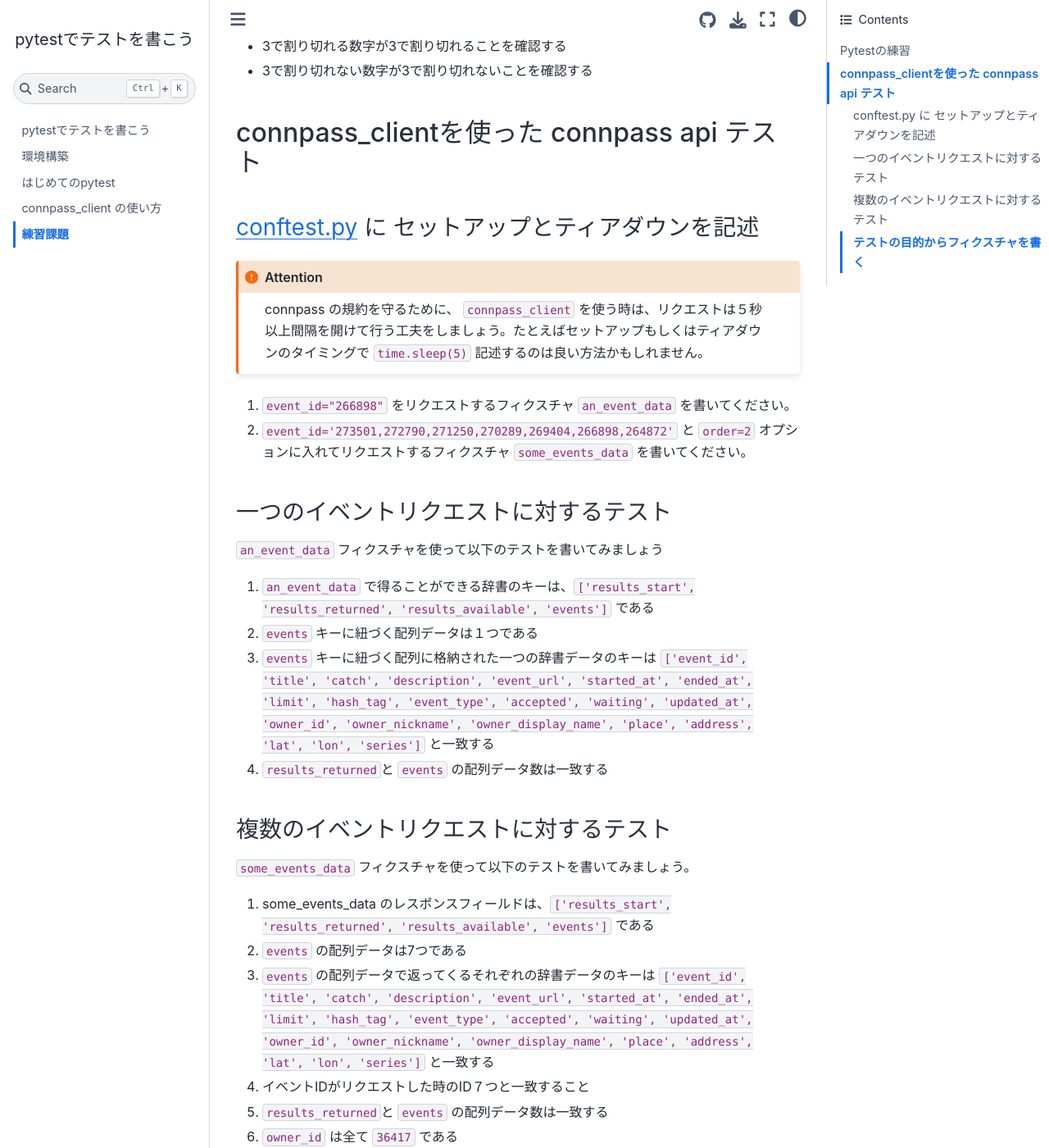
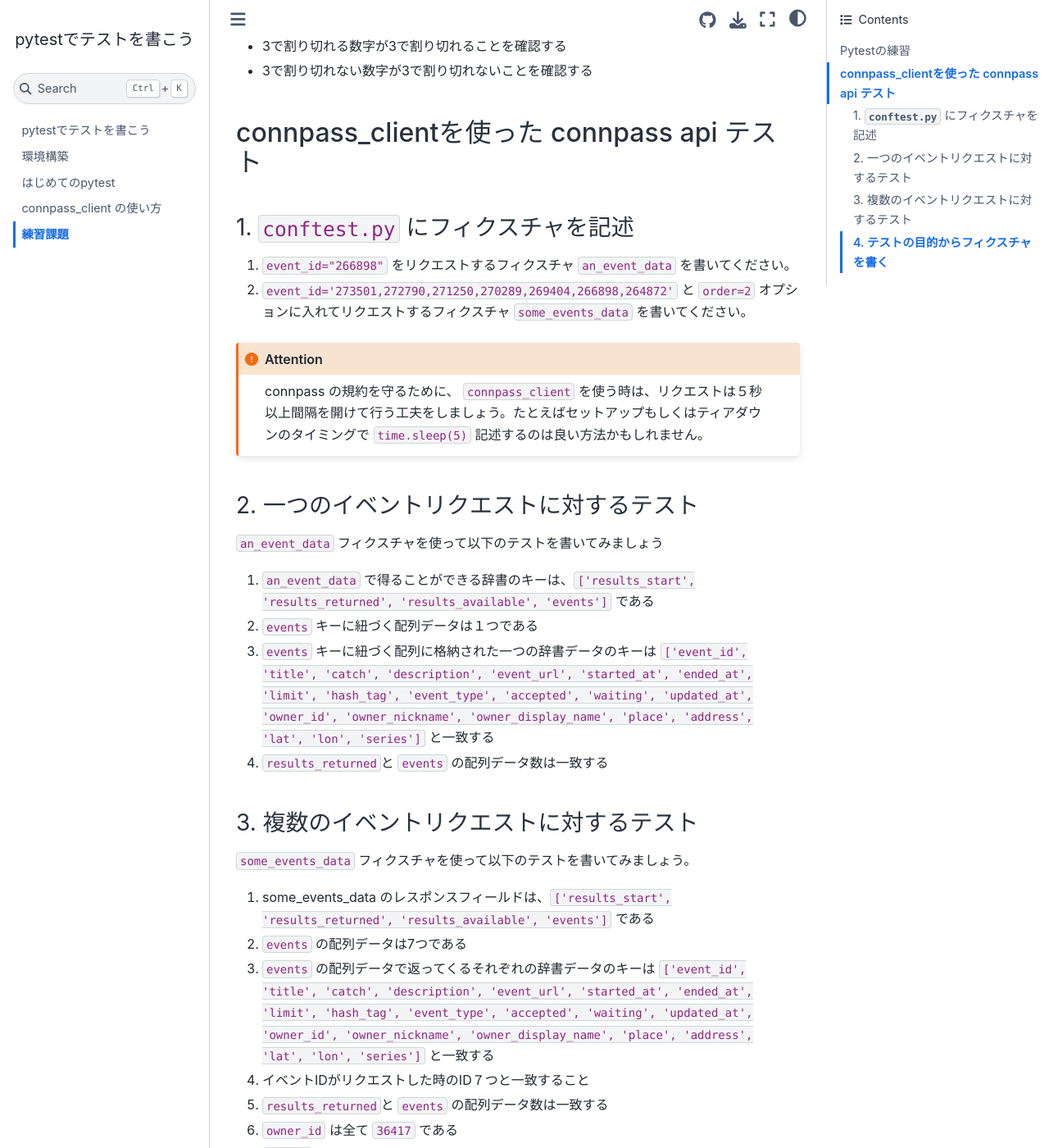
Before and after one commit to fin-py/pytest-hands-on, a Jupyter Book: the page built from docs/exercise.md, in a window 1280 px wide and 1400 px high, scrolled down 400 px. Shown: the whole window at 82% size. Built offline with Jupyter Book 1.0.4 settings and Sphinx 7.4.7 and the Sphinx Book theme 1.1.4, drawn with Linux system fonts in a browser that asks for light colours; some of the changed text lies outside the part shown.

Commit message:
add numbering

````diff
--- a/docs/exercise.md
+++ b/docs/exercise.md
@@ -17,17 +17,18 @@
 ## connpass_clientを使った connpass api テスト
 
 
-### conftest.py に セットアップとティアダウンを記述
+### 1. `conftest.py` にフィクスチャを記述
+
+
+1. `event_id="266898"` をリクエストするフィクスチャ `an_event_data` を書いてください。
+1. `event_id='273501,272790,271250,270289,269404,266898,264872'` と `order=2` オプションに入れてリクエストするフィクスチャ `some_events_data` を書いてください。
 
 ```{attention}
 connpass の規約を守るために、 `connpass_client` を使う時は、リクエストは５秒以上間隔を開けて行う工夫をしましょう。たとえばセットアップもしくはティアダウンのタイミングで `time.sleep(5)` 記述するのは良い方法かもしれません。
 ```
 
-1. `event_id="266898"` をリクエストするフィクスチャ `an_event_data` を書いてください。
-1. `event_id='273501,272790,271250,270289,269404,266898,264872'` と `order=2` オプションに入れてリクエストするフィクスチャ `some_events_data` を書いてください。
 
-
-### 一つのイベントリクエストに対するテスト
+### 2. 一つのイベントリクエストに対するテスト
 
 `an_event_data` フィクスチャを使って以下のテストを書いてみましょう
 
@@ -37,7 +38,7 @@
 1. `results_returned`と `events` の配列データ数は一致する
 
 
-### 複数のイベントリクエストに対するテスト
+### 3. 複数のイベントリクエストに対するテスト
 
 `some_events_data` フィクスチャを使って以下のテストを書いてみましょう。
 
@@ -49,7 +50,7 @@
 1. `owner_id` は全て `36417` である
 1. `events` の配列データは、開催日時順が降順(新着順)である
 
-### テストの目的からフィクスチャを書く
+### 4. テストの目的からフィクスチャを書く
 
 以下のテストは、フィクスチャを新規に作る必要が有ります。テストにあわせてフィクスチャを作り、テストを作成してください
 
````
